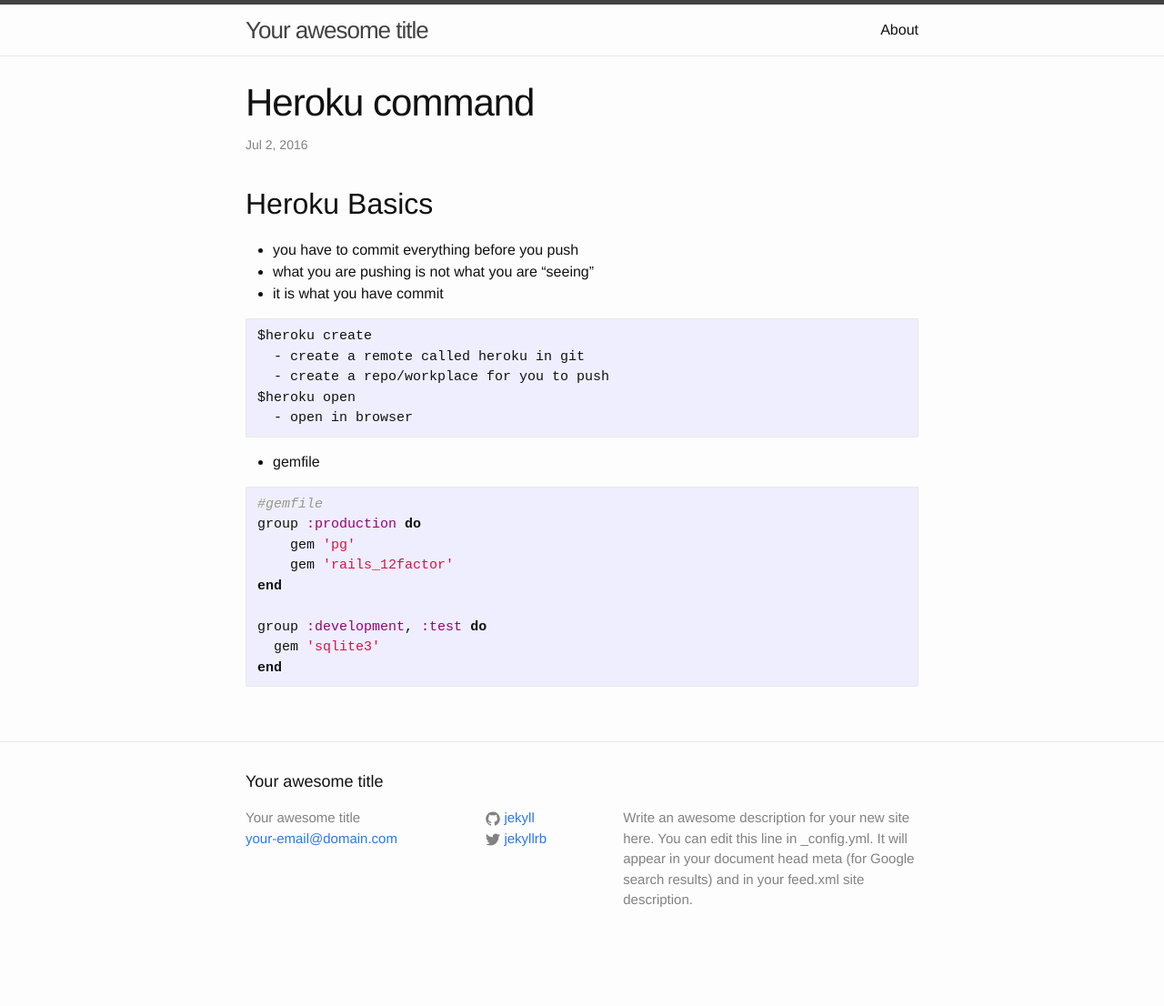
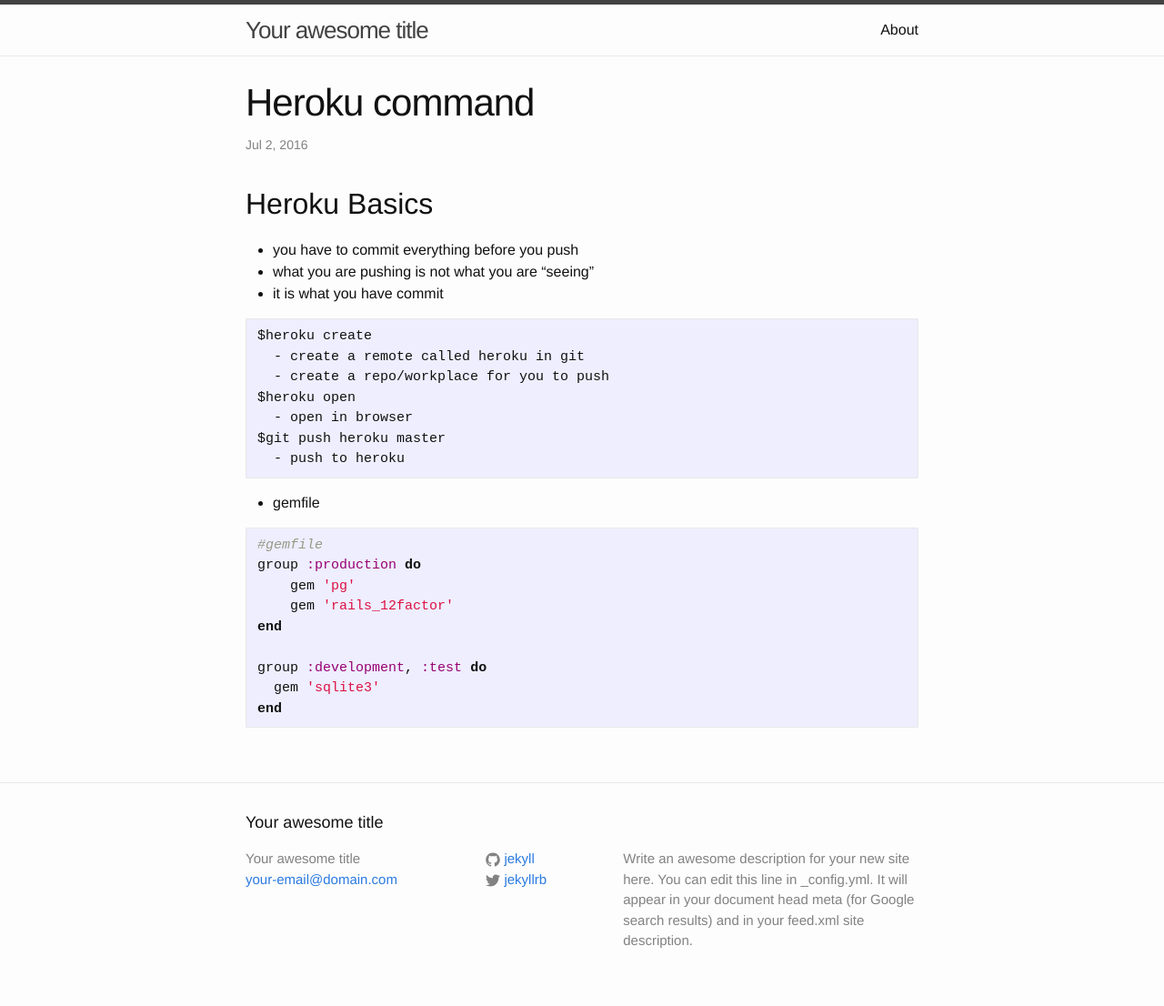
Before and after one commit to kitomicms/blog, a Jekyll site: the page built from _posts/2016-07-02-Heroku-commands.md, in a window 1280 px wide. Shown: the whole page at 91% size. Built offline with Jekyll 4.4.1, drawn with Linux system fonts in a browser that asks for light colours; before the commit the page ends 1061 px from its top, so only the background shows below that.

Commit message:
Update 2016-07-02-Heroku-commands.md

````diff
--- a/_posts/2016-07-02-Heroku-commands.md
+++ b/_posts/2016-07-02-Heroku-commands.md
@@ -14,6 +14,8 @@
   - create a repo/workplace for you to push
 $heroku open
   - open in browser
+$git push heroku master
+  - push to heroku
 ```
 - gemfile
 
````
